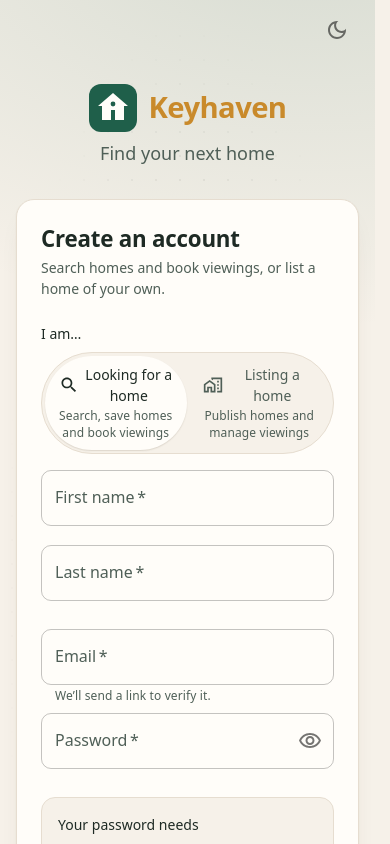
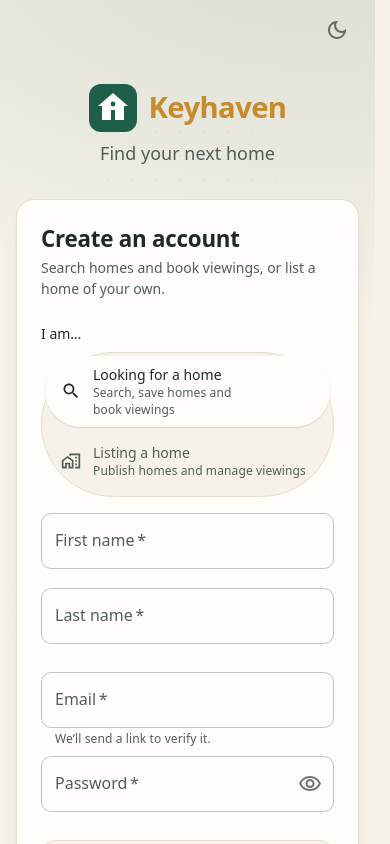
Before and after one commit to dberchiyan/keyhaven, a React (Vite) app in the folder frontend/: page /signup in a window 390 px wide. Shown: the top 844 px of the page. Built offline with nearby package versions, Linux system fonts and the light colour scheme; no server answers.

Commit message:
fix(auth): the sign-up role options stack on phones as icon-and-text rows

```diff
--- a/frontend/src/features/auth/components/SignupForm.tsx
+++ b/frontend/src/features/auth/components/SignupForm.tsx
@@ -4,6 +4,8 @@ import Button from '@mui/material/Button';
 import TextField from '@mui/material/TextField';
 import ToggleButton from '@mui/material/ToggleButton';
 import ToggleButtonGroup from '@mui/material/ToggleButtonGroup';
+import { useTheme } from '@mui/material/styles';
+import useMediaQuery from '@mui/material/useMediaQuery';
 import Typography from '@mui/material/Typography';
 import { useId } from 'react';
 import { Controller, type FieldError, useWatch } from 'react-hook-form';
@@ -24,6 +26,7 @@ export function SignupForm() {
   const { errors, isSubmitting } = form.formState;
   const rulesId = useId();
   const roleLabelId = useId();
+  const isPhone = useMediaQuery(useTheme().breakpoints.down('sm'));
   const password = useWatch({ control: form.control, name: 'password' });
 
   const message = (field: keyof SignupValues, error: FieldError | undefined): string =>
@@ -48,6 +51,9 @@ export function SignupForm() {
           <ToggleButtonGroup
             exclusive
             fullWidth
+            // Stacked on a phone: each option is a row with room for its hint, instead of two
+            // narrow cells that break "Looking for a home" over three lines.
+            orientation={isPhone ? 'vertical' : 'horizontal'}
             value={field.value}
             aria-labelledby={roleLabelId}
             onChange={(_event, value: unknown) => {
@@ -61,14 +67,18 @@ export function SignupForm() {
             {SIGNUP_ROLES.map((role) => {
               const Icon = ROLE_ICONS[role];
               return (
-                <ToggleButton key={role} value={role} className="min-h-16 flex-col gap-0.5 py-2">
-                  <span className="flex items-center gap-1.5">
-                    <Icon aria-hidden fontSize="small" />
-                    {t(`auth:signup.roles.${role}`)}
+                <ToggleButton
+                  key={role}
+                  value={role}
+                  className="min-h-16 justify-start gap-3 px-4 py-2 text-left"
+                >
+                  <Icon aria-hidden fontSize="small" className="shrink-0" />
+                  <span className="flex min-w-0 flex-col">
+                    <span>{t(`auth:signup.roles.${role}`)}</span>
+                    <Typography variant="caption" component="span" color="textSecondary">
+                      {t(`auth:signup.roles.${role}_hint`)}
+                    </Typography>
                   </span>
-                  <Typography variant="caption" component="span" color="textSecondary">
-                    {t(`auth:signup.roles.${role}_hint`)}
-                  </Typography>
                 </ToggleButton>
               );
             })}
```
